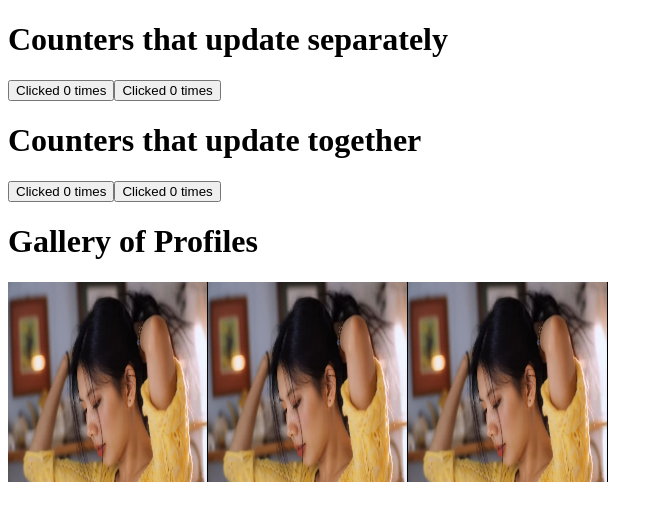
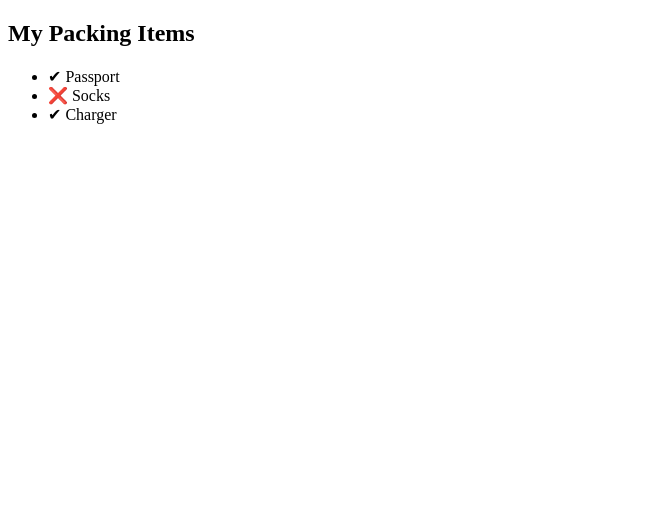
Before and after one commit to Hansetnaing/My-First-React, a React (Vite) app: page / in a window 1280 px wide. Shown: the top 520 px of the page, without its empty margins (0-663 px from the left). Built offline with nearby package versions, Linux system fonts and the light colour scheme.

Commit message:
Learning Conditional Rendering

```diff
--- a/src/App.jsx
+++ b/src/App.jsx
@@ -1,54 +1,24 @@
 import { use } from "react";
 import { useState } from "react";
 import './App.css';
-import Profile from "./Profile";
-import Gallery from "./Gallery";
 
-export default function MyApp() {
-
-  const [count, setCount] = useState(0);
-
-  function handleClick() {
-    setCount(count + 1);
-  }
-
+function Items({name, isPacked}) {
   return (
-    <>
-      <div>
-        <h1>Counters that update separately</h1>
-        <MyButtonSeparate />
-        <MyButtonSeparate />
-      </div>
-
-      <div>
-        <h1>Counters that update together</h1>
-        <MyButton count={count} onClick={handleClick} />
-        <MyButton count={count} onClick={handleClick} />
-      </div>
-
-      <Gallery />
-    </>
+    <li>
+      {isPacked ? "✔" : "❌"} {name}
+    </li>
   );
 }
 
-function MyButton({ count, onClick }) {
+export default function App() {
   return (
-    <button onClick={onClick}>
-      Clicked {count} times
-    </button>
+    <section>
+      <h1>My Packing Items</h1>
+      <ul>
+        <Items name="Passport" isPacked={true} />
+        <Items name="Socks" isPacked={false} />
+        <Items name="Charger" isPacked={true} />
+      </ul>
+    </section>
   );
 }
-
-function MyButtonSeparate() {
-  const [count, setCount] = useState(0);
-
-  function handleClick() {
-    setCount(count + 1);
-  }
-
-  return (
-    <button onClick={handleClick}>
-      Clicked {count} times
-    </button>
-  );
-}
```
